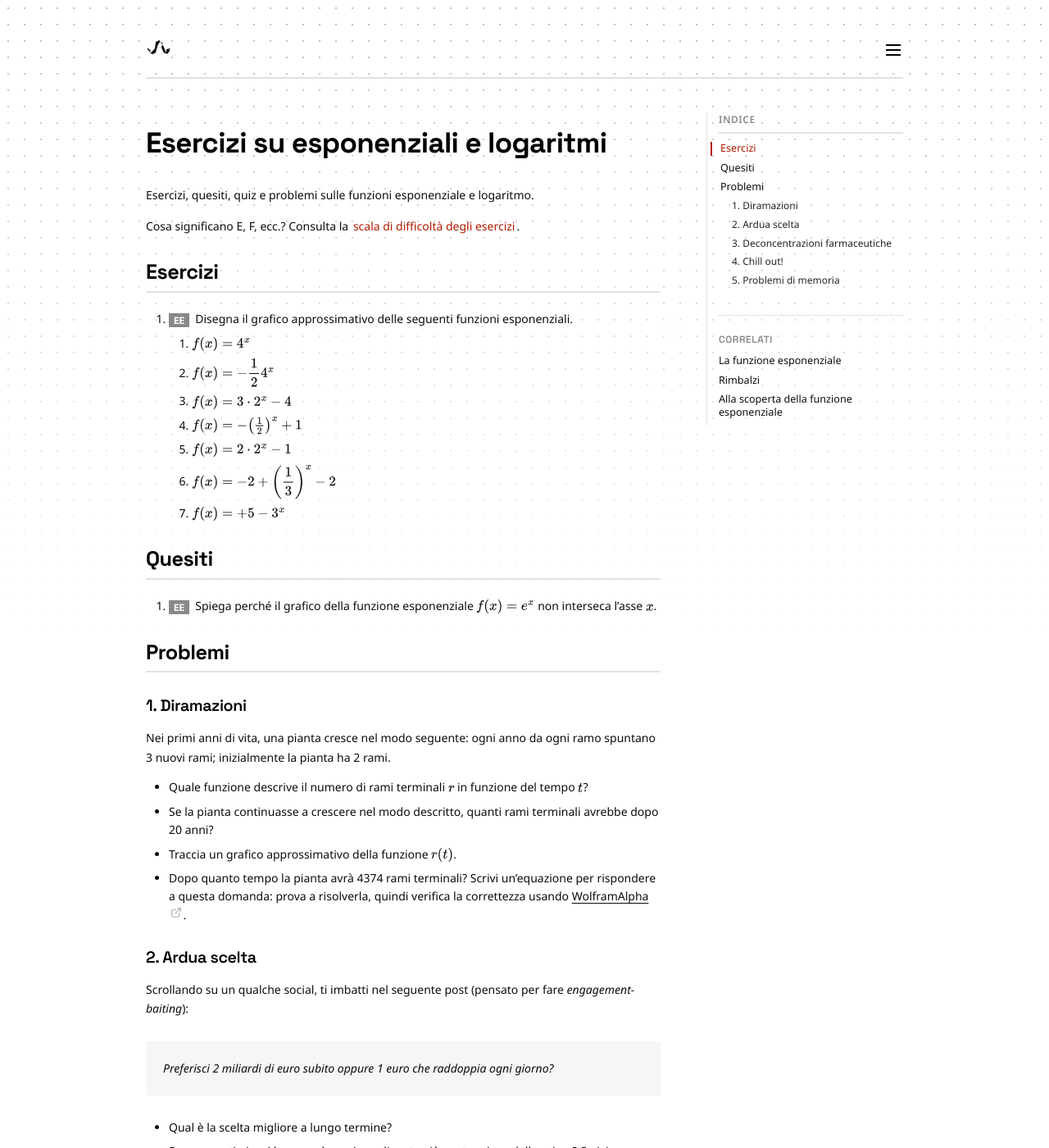
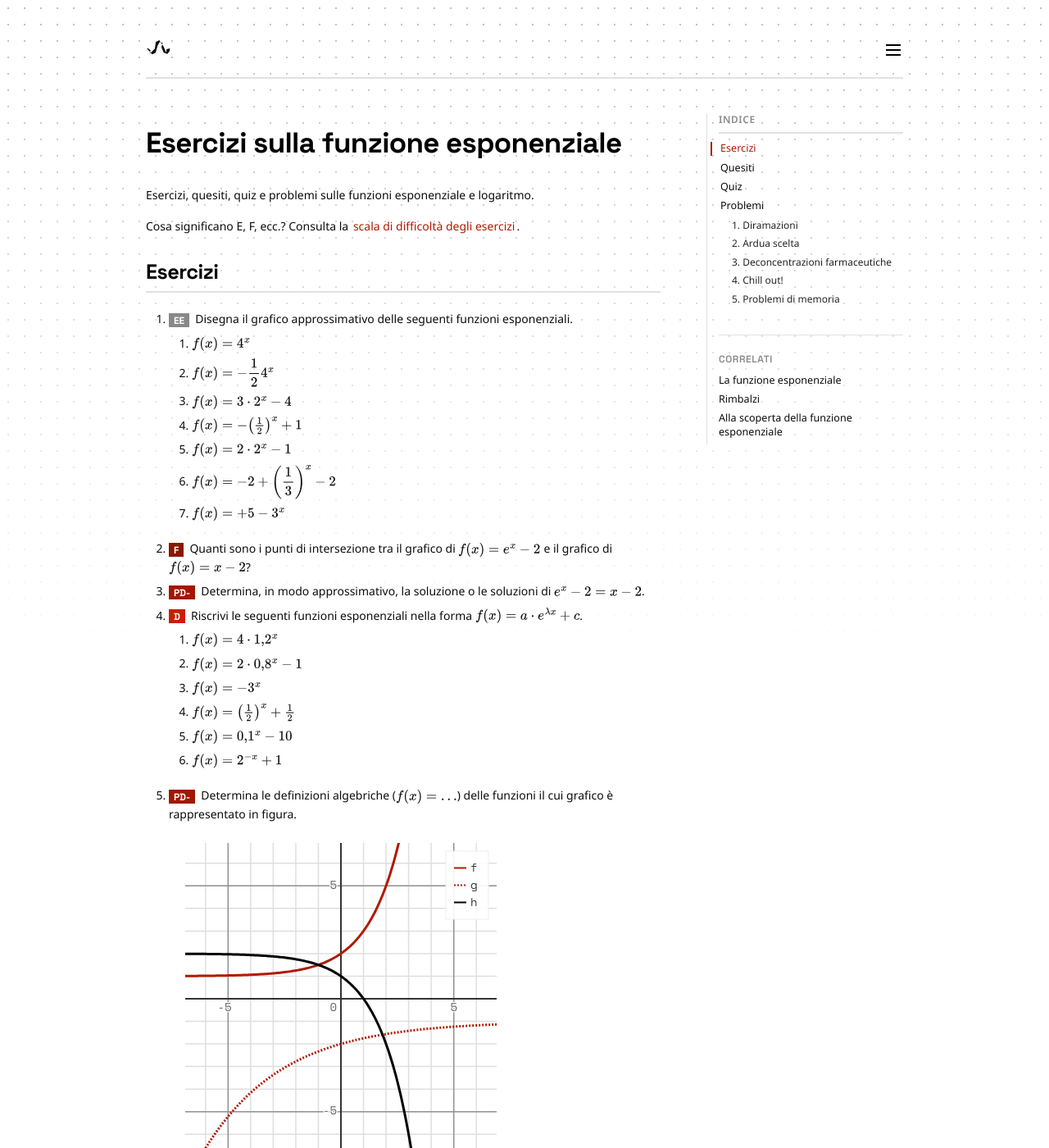
Before and after one commit to Bradwave/matephis, a Jekyll site: the page built from _notes/Public/esercizi-esponenziali-logaritmi.md, in a window 1280 px wide and 1400 px high. Shown: the whole window at 82% size. Built offline with Jekyll 4.4.1, drawn with Linux system fonts in a browser that asks for light colours; some of the changed text lies outside the part shown.

Commit message:
Something was done to the plotting system (can't remember what); new exponential exercises.

````diff
--- a/_notes/Public/esercizi-esponenziali-logaritmi.md
+++ b/_notes/Public/esercizi-esponenziali-logaritmi.md
@@ -1,10 +1,11 @@
 ---
-title: Esercizi su esponenziali e logaritmi
+title: Esercizi sulla funzione esponenziale
 feed: show
 tags:
   - esercizi
   - esponenziale
   - logaritmo
+plot: true
 ---
 Esercizi, quesiti, quiz e problemi sulle funzioni esponenziale e logaritmo.
 
@@ -20,10 +21,111 @@
 	5. $f(x) = 2 \cdot 2^x - 1$
 	6. $f(x) = -2 + \left(\dfrac 1 3\right)^x - 2$
 	7. $f(x) = +5 - 3^x$
+2. **[F]** Quanti sono i punti di intersezione tra il grafico di $f(x) = e^x - 2$ e il grafico di $f(x) = x - 2$?
+3. **[PD-]** Determina, in modo approssimativo, la soluzione o le soluzioni di $e^x -2 = x - 2$.
+4. **[D]** Riscrivi le seguenti funzioni esponenziali nella forma $f(x) = a \cdot e^{\lambda x} + c$.
+	1. $f(x) = 4 \cdot 1{,}2^x$
+	2. $f(x) = 2 \cdot 0{,}8^x - 1$
+	3. $f(x) = -3^x$
+	4. $f(x) = \left(\frac 1 2 \right)^x + \frac 1 2$
+	5. $f(x) = 0{,}1^x - 10$
+	6. $f(x) = 2^{-x} + 1$
+5. **[PD-]** Determina le definizioni algebriche ($f(x) = \dotsc$) delle funzioni il cui grafico è rappresentato in figura.
+```matephis
+{
+  "xlim": [-6.9,6.9],
+  "ylim": [-6.9,6.9],
+  "legend": true,
+  "data": [
+    { "fn": "2^x + 1", "color": "red1", "label": "f" },
+    { "fn": "-(0.75^x) - 1", "color": "red1", "label": "g", "dash": "2,2" },
+    { "fn": "-(2^x) + 2", "color": "black1", "label": "h" }
+  ]
+}
+```
+6. **[PD]** In figura è rappresentato il grafico della funzione $f$. Rappresenta il grafico della funzione $g(x) = -2 \cdot f(x) - 1$.
+```matephis
+{
+  "xlim": [-4.9,4.9],
+  "ylim": [-4.9,4.9],
+  "legend": true,
+  "data": [
+    { "fn": "2^x", "color": "red1", "label": "f" }
+  ]
+}
+```
+6. **[AD-]** In figura è rappresentato il grafico della funzione $f$. Rappresenta il grafico della funzione $g(x) = 3 \cdot f(x)$.
+```matephis
+{
+  "xlim": [-4.9,4.9],
+  "ylim": [-4.9,4.9],
+  "legend": true,
+  "data": [
+    { "fn": "-(2^x)+1", "color": "red1", "label": "f" }
+  ]
+}
+```
 
 ## Quesiti
 
-1. **[EE]** Spiega perché il grafico della funzione esponenziale $f(x) = e^x$ non interseca l'asse $x$.
+1. **[F+]** Spiega perché il grafico della funzione esponenziale $f(x) = e^x$ non interseca l'asse $x$.
+2. **[F]** Spiega perché
+	- il grafico di $f(x) + c$ risulta traslato di $c$ rispetto al grafico di $f(x)$;
+	- il grafico di $a \cdot f(x)$ risulta dilatata verticalmente se $a > 1$, compresso verticalmente se $0 < a < 1$, riflesso verticalmente e dilatato/compresso se $a < 0$;
+	- il grafico di $b^x$ è crescente se $b > 1$ ed è decrescente se $0 < b < 1$.
+3. **[F-]** Per quale valore di $b$ la funzione $f(x) = b^x$ è costante?
+
+## Quiz
+
+1. **[F+]** Quale dei seguenti è il grafico di $f(x) = 2^x - 1$?
+	- **(a)** Grafico A
+	- **(b)** Grafico B
+	- **(c)** Grafico C
+	- **(d)** Non è possibile scegliere tra (a) e (b)
+```matephis
+{
+  "legend": true,
+  "data": [
+    { "fn": "3^x - 1", "color": "red1", "label": "A" },
+    { "fn": "2^x - 1", "color": "red1", "label": "B", "dash": "2,2" },
+    { "fn": "-(2^x) + 2", "color": "black1", "label": "C" }
+  ]
+}
+```
+2. **[F-]** Associa a ciascuna delle seguenti funzioni il proprio grafico.
+	- **(i)** $f(x) = \frac 1 2 4^x - 1$
+	- **(ii)** $f(x) = -\frac 1 2 4^x + 1$
+	- **(iii)** $f(x) = 4 \left(\frac 1 2\right)^x + 1$
+	- **(iv)** $f(x) = -4 \left(\frac 1 2\right)^x - 1$
+```matephis
+{
+  "legend": true,
+  "data": [
+    { "fn": "4*0.5^x+1", "color": "red1", "label": "A" },
+    { "fn": "-4*0.5^x-1", "color": "red1", "dash": "2,2", "label": "B" },
+    { "fn": "-0.5*4^x+1", "color": "black1", "label": "C" },
+    { "fn": "0.5*4^x-1", "color": "black1", "dash": "2,2", "label": "D" }
+  ]
+}
+```
+3. **[F-]** Quale funzione è rappresentata in figura?
+	- **(a)** $f(x) = e^{x} + 1$
+	- **(b)** $f(x) = -e^{x} + 1$
+	- **(c)** $f(x) = e^{x} - 1$
+	- **(d)** $f(x) = -e^{x} - 1$
+```matephis
+{
+  "legend": true,
+  "data": [
+    { "fn": "-exp(x) - 1", "color": "red1" }
+  ]
+}
+```
+4. **[F+]** Una delle seguenti funzioni è equivalente a $f(x) = 5 \cdot \left(\frac 1 2\right)^x +2$. Quale?
+	- **(a)** $f(x) = 5 \cdot 2^{-x} + 2$
+	- **(b)** $f(x) = \left(\frac 5 2\right)^x + 2$
+	- **(c)** $f(x) = \left(\frac 5 2 \right)^x + 10$
+	- **(d)** $f(x) = 7 \cdot 2^x$
 
 ## Problemi
 
--- a/assets/css/matephis-plot.css
+++ b/assets/css/matephis-plot.css
@@ -150,10 +150,11 @@
   -webkit-appearance: none;
   width: 6px;
   height: 6px;
+  background: var(--accent, #B01A00);
+  border: none;
+  border-radius: 50%;
   box-shadow: 0 0 0 6px rgba(176, 26, 0, 0.2);
-  border-radius: 50%;
-  background: var(--accent, #B01A00);
-  cursor: default;
+  cursor: pointer;
   transition: all 0.1s ease-in-out;
   margin-top: 0;
 }
````
Also changed, not shown: _notes/Public/esponenziale.md (+1 -4 lines).
